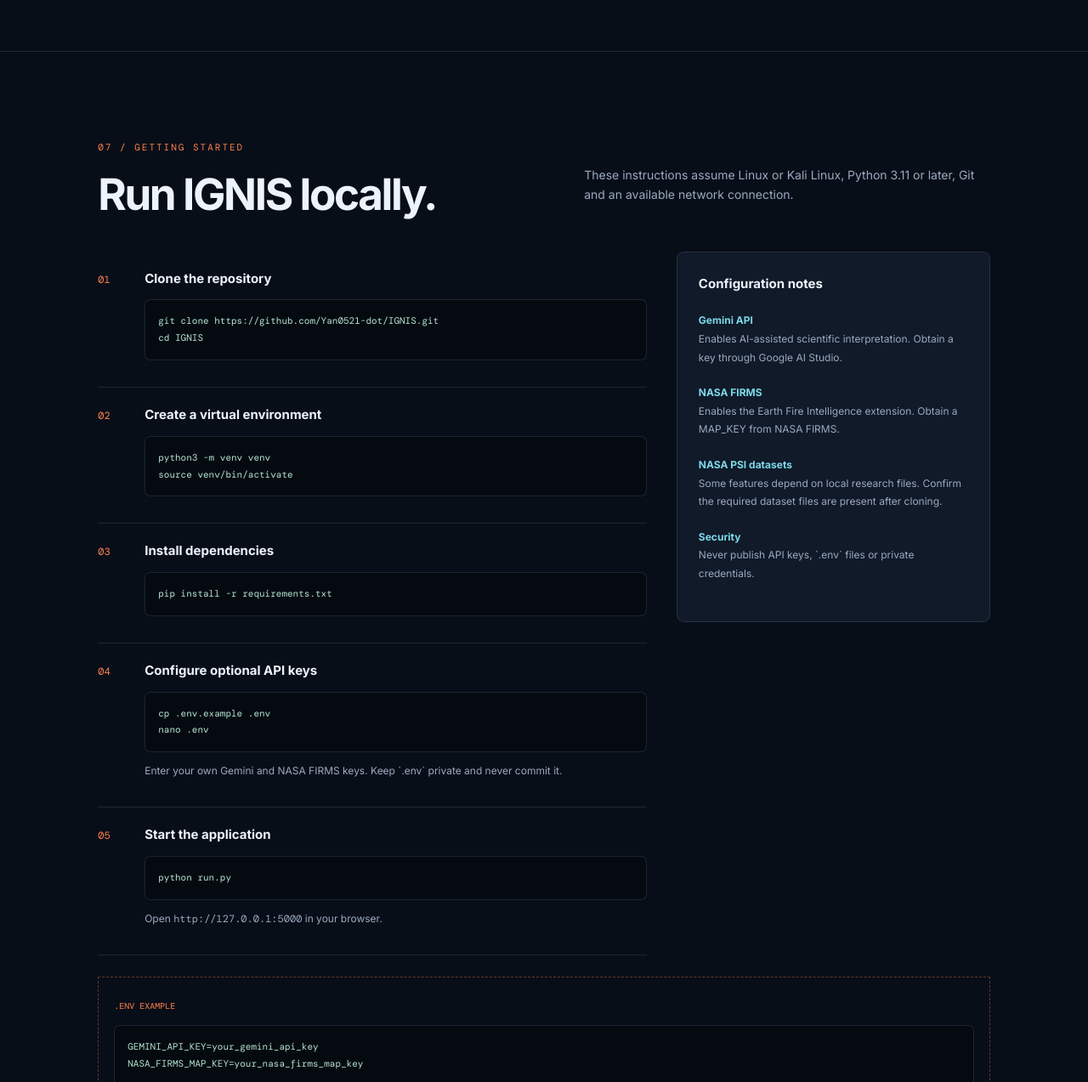
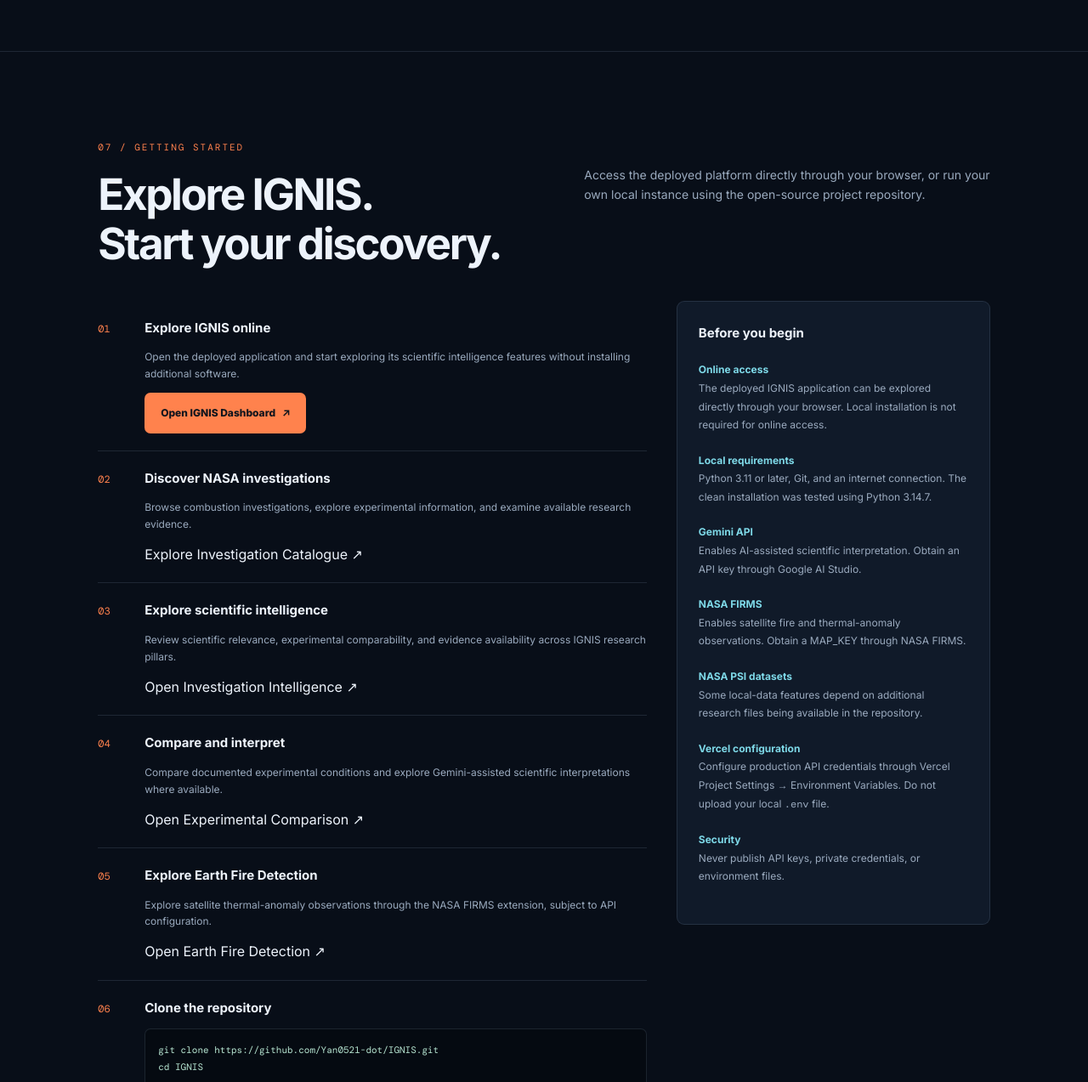
Before and after one commit to Yan0521-dot/IGNIS, a Flask app: page / in a window 1280 px wide. Shown: the part 5227-6500 px from the top of the page at 85% size. Run offline with Flask 3, Linux system fonts and the light colour scheme.

Commit message:
Redesign IGNIS getting started section

```diff
--- a/app/templates/landing.html
+++ b/app/templates/landing.html
@@ -214,36 +214,148 @@
 
         <section class="section setup-section" id="setup">
             <div class="section-label">07 / GETTING STARTED</div>
+
             <div class="section-heading">
-                <h2>Run IGNIS locally.</h2>
-                <p>These instructions assume Linux or Kali Linux, Python 3.11 or later, Git and an available network connection.</p>
+                <h2>Explore IGNIS.<br>Start your discovery.</h2>
+                <p>Access the deployed platform directly through your browser, or run your own local instance using the open-source project repository.</p>
             </div>
 
             <div class="setup-layout">
                 <div class="setup-steps">
-                    <article><span>01</span><div><h3>Clone the repository</h3><pre><code>git clone https://github.com/Yan0521-dot/IGNIS.git
-cd IGNIS</code></pre></div></article>
-                    <article><span>02</span><div><h3>Create a virtual environment</h3><pre><code>python3 -m venv venv
-source venv/bin/activate</code></pre></div></article>
-                    <article><span>03</span><div><h3>Install dependencies</h3><pre><code>pip install -r requirements.txt</code></pre></div></article>
-                    <article><span>04</span><div><h3>Configure optional API keys</h3><pre><code>cp .env.example .env
-nano .env</code></pre><p>Enter your own Gemini and NASA FIRMS keys. Keep `.env` private and never commit it.</p></div></article>
-                    <article><span>05</span><div><h3>Start the application</h3><pre><code>python run.py</code></pre><p>Open <code>http://127.0.0.1:5000</code> in your browser.</p></div></article>
+                    <article>
+                        <span>01</span>
+                        <div>
+                            <h3>Explore IGNIS online</h3>
+                            <p>Open the deployed application and start exploring its scientific intelligence features without installing additional software.</p>
+                            <a class="button button-primary" href="/dashboard">Open IGNIS Dashboard <span>↗</span></a>
+                        </div>
+                    </article>
+
+                    <article>
+                        <span>02</span>
+                        <div>
+                            <h3>Discover NASA investigations</h3>
+                            <p>Browse combustion investigations, explore experimental information, and examine available research evidence.</p>
+                            <a href="/investigations">Explore Investigation Catalogue ↗</a>
+                        </div>
+                    </article>
+
+                    <article>
+                        <span>03</span>
+                        <div>
+                            <h3>Explore scientific intelligence</h3>
+                            <p>Review scientific relevance, experimental comparability, and evidence availability across IGNIS research pillars.</p>
+                            <a href="/intelligence">Open Investigation Intelligence ↗</a>
+                        </div>
+                    </article>
+
+                    <article>
+                        <span>04</span>
+                        <div>
+                            <h3>Compare and interpret</h3>
+                            <p>Compare documented experimental conditions and explore Gemini-assisted scientific interpretations where available.</p>
+                            <a href="/comparison">Open Experimental Comparison ↗</a>
+                        </div>
+                    </article>
+
+                    <article>
+                        <span>05</span>
+                        <div>
+                            <h3>Explore Earth Fire Detection</h3>
+                            <p>Explore satellite thermal-anomaly observations through the NASA FIRMS extension, subject to API configuration.</p>
+                            <a href="/earth-fire">Open Earth Fire Detection ↗</a>
+                        </div>
+                    </article>
+
+                    <article>
+                        <span>06</span>
+                        <div>
+                            <h3>Clone the repository</h3>
+                            <pre><code>git clone https://github.com/Yan0521-dot/IGNIS.git
+cd IGNIS</code></pre>
+                        </div>
+                    </article>
+
+                    <article>
+                        <span>07</span>
+                        <div>
+                            <h3>Create and activate a virtual environment</h3>
+                            <pre><code>python3 -m venv venv
+source venv/bin/activate</code></pre>
+                            <p>For Windows PowerShell, activate using <code>venv\Scripts\Activate.ps1</code>.</p>
+                        </div>
+                    </article>
+
+                    <article>
+                        <span>08</span>
+                        <div>
+                            <h3>Install dependencies</h3>
+                            <pre><code>python -m pip install --upgrade pip
+pip install -r requirements.txt</code></pre>
+                        </div>
+                    </article>
+
+                    <article>
+                        <span>09</span>
+                        <div>
+                            <h3>Configure optional API keys</h3>
+                            <pre><code>cp .env.example .env
+nano .env</code></pre>
+                            <p>Add your own API credentials where available. Never commit your actual <code>.env</code> file.</p>
+                        </div>
+                    </article>
+
+                    <article>
+                        <span>10</span>
+                        <div>
+                            <h3>Run IGNIS locally</h3>
+                            <pre><code>python run.py</code></pre>
+                            <p>Open <code>http://127.0.0.1:5000</code> in your browser.</p>
+                        </div>
+                    </article>
                 </div>
+
                 <aside class="setup-aside">
-                    <h3>Configuration notes</h3>
-                    <p><b>Gemini API</b><br>Enables AI-assisted scientific interpretation. Obtain a key through Google AI Studio.</p>
-                    <p><b>NASA FIRMS</b><br>Enables the Earth Fire Intelligence extension. Obtain a MAP_KEY from NASA FIRMS.</p>
-                    <p><b>NASA PSI datasets</b><br>Some features depend on local research files. Confirm the required dataset files are present after cloning.</p>
-                    <p><b>Security</b><br>Never publish API keys, `.env` files or private credentials.</p>
+                    <h3>Before you begin</h3>
+
+                    <p><b>Online access</b><br>
+                    The deployed IGNIS application can be explored directly through your browser. Local installation is not required for online access.</p>
+
+                    <p><b>Local requirements</b><br>
+                    Python 3.11 or later, Git, and an internet connection. The clean installation was tested using Python 3.14.7.</p>
+
+                    <p><b>Gemini API</b><br>
+                    Enables AI-assisted scientific interpretation. Obtain an API key through Google AI Studio.</p>
+
+                    <p><b>NASA FIRMS</b><br>
+                    Enables satellite fire and thermal-anomaly observations. Obtain a MAP_KEY through NASA FIRMS.</p>
+
+                    <p><b>NASA PSI datasets</b><br>
+                    Some local-data features depend on additional research files being available in the repository.</p>
+
+                    <p><b>Vercel configuration</b><br>
+                    Configure production API credentials through Vercel Project Settings → Environment Variables. Do not upload your local <code>.env</code> file.</p>
+
+                    <p><b>Security</b><br>
+                    Never publish API keys, private credentials, or environment files.</p>
                 </aside>
             </div>
+
             <div class="env-example">
-                <span>.ENV EXAMPLE</span>
+                <span>EXAMPLE ENVIRONMENT CONFIGURATION</span>
                 <pre><code>GEMINI_API_KEY=your_gemini_api_key
 NASA_FIRMS_MAP_KEY=your_nasa_firms_map_key</code></pre>
+                <p>Both API integrations are optional. Features depending on unavailable credentials may be limited.</p>
+            </div>
+
+            <div class="section-heading">
+                <h2>Explore the project.</h2>
+                <p>Inspect the source code, review the implementation, or set up your own development environment.</p>
+                <a class="button button-primary" href="https://github.com/Yan0521-dot/IGNIS" target="_blank" rel="noopener noreferrer">View IGNIS on GitHub <span>↗</span></a>
             </div>
         </section>
+
+
 
 
         <section class="section team-section" id="team">
```
